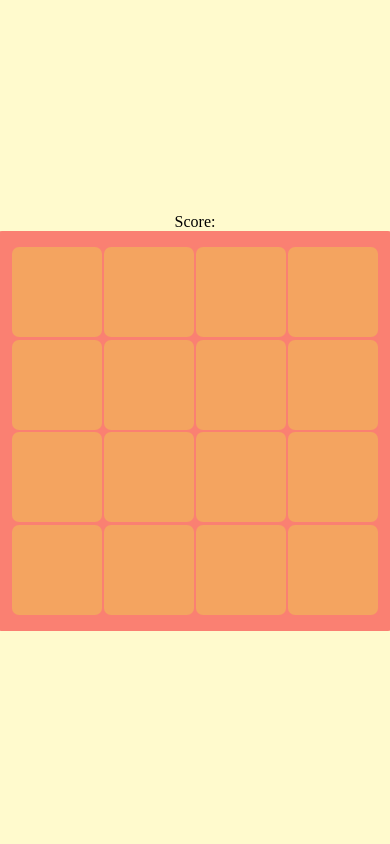
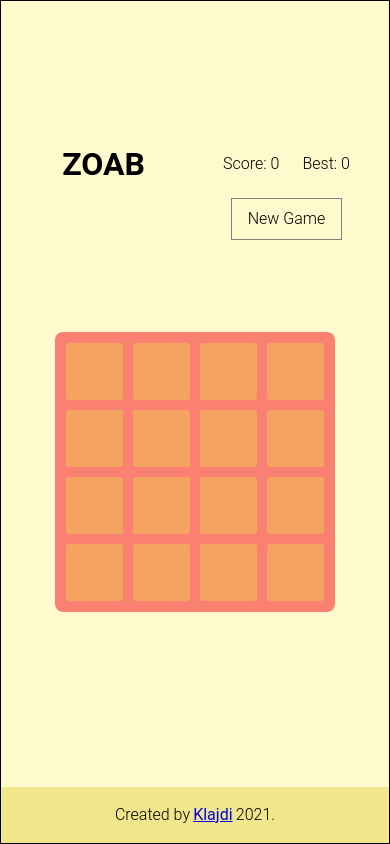
Before and after one commit to Davion/2048-pwa, a plain HTML site: page index.html in a window 390 px wide. Drawn offline with Linux system fonts and the light colour scheme.

Commit message:
responsive layout

```diff
--- a/css/styles.css
+++ b/css/styles.css
@@ -1,40 +1,116 @@
-.page-container{
+html{
+    font-weight: 300;
+    font-family: "Roboto", Helvetica, Arial, sans-serif;
+    line-height: 1.4;
+}
+
+.game-page-container{
     width: 100%;
     height: 100vh;
     border: 1px solid black;
-    background-color:wheat ;
-    display: flex;
-    justify-content: center;
-    align-items: center;
-}
+    background-color:lemonchiffon ;
 
-.game-container{
-    width: 500px;
-    height: 100vh;
-    background-color: lemonchiffon;
     display: flex;
     justify-content: center;
     align-items: center;
     flex-direction: column;
 }
 
+.game-container{
+    width: 500px;
+    height: 100%;
+    /* background-color: lemonchiffon; */
+
+    display: flex;
+    justify-content: space-evenly;
+    align-items: center;
+    flex-direction: column;
+}
+
+.game-info{
+    width: 100%;
+    padding: 1rem;
+    /* margin-bottom: 10rem; */
+    /* padding-bottom: 10rem; */
+    /* margin-bottom: 4rem; */
+    /* font-size: 150%; */
+    display: grid;
+    grid-template-columns:  1fr 1fr;
+    grid-template-rows: 1fr 1fr;
+    grid-template-areas:
+        "name score"
+        ". newBtn"
+    ;
+    gap: 10px 10px;
+    justify-items: center;
+    align-items: center;
+}
+
+.game-name{
+    grid-area: name;
+}
+.game-score-container{
+    width: 100%;
+    height: 100%;
+    grid-area: score;
+    display: flex;
+    justify-content: space-evenly;
+    align-items: center;
+}
+.btn-new-game{
+    grid-area: newBtn;
+}
+
+
 .game{
-    width: 400px;
-    height: 400px;
-    padding: 1rem;
-    border-radius: 7px;
+    /* box-shadow: 0 0 25px 0 rgba(0, 0, 0, 0.3); */
+    width: 90%;
+    height: 50%;
+    padding: 0.7rem;
+    border-radius: 0.5rem;
     background-color: salmon;
+
+    display: grid;
+    grid-template-columns: repeat(4, 1fr);
+    grid-template-rows: repeat(4, 1fr);
+    justify-items: center;
+    align-items: center;
+    gap: 10px 10px;
+
+    transform: translateY(-50px);
+}
+
+.tile{
+    width: 100%;
+    height: 100%;
+    background-color: sandybrown;
+    border-radius: 0.2rem;
+
+}
+
+.game-page-footer{
+    width: 100%;
+    height: 7%;
+    background-color: khaki;
+    padding: 0.5rem;
     display: flex;
     justify-content: center;
     align-items: center;
-    flex-wrap: wrap;
-    gap: 2px;
 }
 
-.tile{
-    width: 90px;
-    height: 90px;
-    background-color: sandybrown;
-    border-radius: 7px;
+.game-page-footer a{
+    font-weight: 400;
+    margin: 0.2rem;
+}
 
+
+@media only screen and (max-width: 500px){
+    .game-container{
+        width: 100%;
+    }
+
+    .game{
+        width: 280px;
+        height: 280px;
+    }
 }
--- a/index.html
+++ b/index.html
@@ -11,10 +11,23 @@
 </head>
 <body>
 
-    <div class="page-container">
+    <div class="game-page-container">
         <div class="game-container">
-            <div class="game-score">
-                Score:
+            <div class="game-info">
+                <h1 class="game-name">
+                    ZOAB
+                </h1>
+                <div class="game-score-container">
+                    <div class="game-score">
+                        Score: 0
+                    </div>
+                    <div class="game-best">
+                        Best: 0
+                    </div>
+                </div>
+                <button class="btn-new-game">
+                    New Game
+                </button>
             </div>
             <div class="game">
                 <div class="tile"></div>
@@ -35,6 +48,9 @@
                 <div class="tile"></div>
             </div>
         </div>
+        <footer class="game-page-footer">
+            Created by <a href="https://github.com/Davion">Klajdi</a> 2021.
+        </footer>
     </div>
 
     <script src="js/main.js"></script>
```
